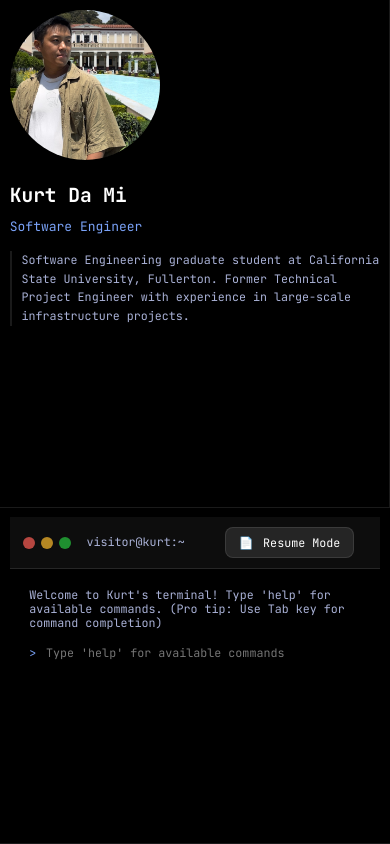
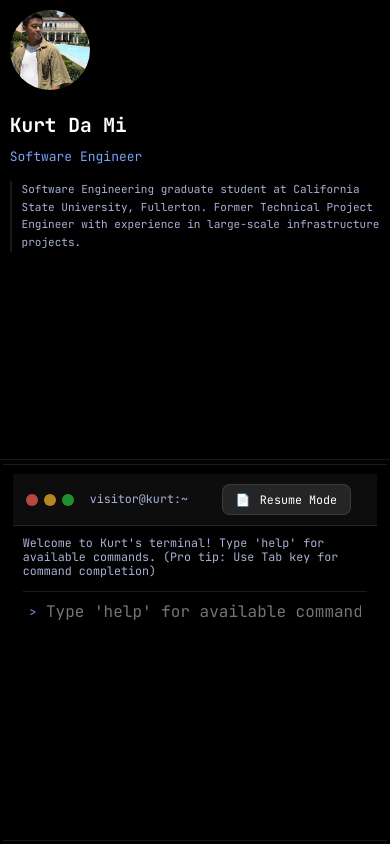
Before and after one commit to kurtdami/kurtdami.github.io, a plain HTML site: page index.html in a window 390 px wide. Drawn offline with Linux system fonts and the light colour scheme.

Commit message:
Add mobile optimizations: improved spacing, touch input, and keyboard handling

```diff
--- a/index.html
+++ b/index.html
@@ -217,19 +217,79 @@
 				}
 			}
 			@media (max-width: 768px) {
-				.resume-mode.active {
+				.terminal {
 					grid-template-columns: 1fr;
-					gap: 0;
+					height: auto;
+					min-height: 100vh;
 				}
-				.resume-sidebar {
-					position: relative;
-					height: auto;
+
+				.terminal-sidebar {
+					padding: 1rem;
 					border-right: none;
 					border-bottom: 1px solid rgba(255, 255, 255, 0.1);
-					width: 100%;
 				}
-				.resume-content {
-					padding: 1.5rem;
+
+				.terminal-main {
+					margin: 0.5rem;
+				}
+
+				.intro {
+					margin-bottom: 0.75rem;  /* Further reduced margin */
+				}
+
+				.intro .avatar {
+					width: 80px;
+					height: 80px;
+				}
+
+				.intro p {
+					font-size: 0.9rem;
+					margin-bottom: 0.5rem;
+				}
+
+				/* Mobile input optimizations */
+				.command-input {
+					font-size: 16px !important;
+					padding: 0.5rem 0;  /* Added padding for better touch target */
+				}
+
+				.command-wrapper {
+					padding: 0.25rem 0;  /* Added padding for better touch area */
+				}
+
+				/* Improve terminal scrolling and layout on mobile */
+				.terminal-content {
+					-webkit-overflow-scrolling: touch;
+					max-height: 65vh;  /* Slightly increased height */
+					padding: 0.75rem;
+				}
+
+				/* Keep input area visible and styled */
+				.prompt {
+					position: sticky;
+					bottom: 0;
+					background: #000;
+					padding: 0.5rem;
+					margin: 0;
+					border-top: 1px solid rgba(255, 255, 255, 0.1);  /* Added border for visual separation */
+				}
+			}
+			/* Additional mobile optimizations */
+			@media (max-width: 480px) {
+				.terminal-sidebar {
+					padding: 0.75rem;
+				}
+
+				.terminal-main {
+					margin: 0.25rem;
+				}
+
+				.terminal-content {
+					padding: 0.75rem;
+				}
+
+				.intro p {
+					font-size: 0.85rem;
 				}
 			}
 			/* Add these styles for autosuggestion */
@@ -613,6 +673,35 @@ At TC Energy, I supported natural gas infrastructure projects, including the $14
 				input.addEventListener('blur', () => {
 					suggestion.textContent = '';
 				});
+
+				// Mobile-specific event handlers
+				if (/iPhone|iPad|iPod|Android/i.test(navigator.userAgent)) {
+					input.addEventListener('keyup', function(e) {
+						// Use space for autocomplete on mobile
+						if (e.key === ' ' && suggestion.textContent) {
+							e.preventDefault();
+							this.value = suggestion.textContent.trim();
+							suggestion.textContent = '';
+							// Prevent the space from being added
+							this.value = this.value.replace(/\s+$/, '');
+						}
+					});
+
+					// Prevent zoom on focus
+					input.addEventListener('focus', function(e) {
+						// Add a slight delay to ensure the viewport is set after the keyboard appears
+						setTimeout(() => {
+							document.documentElement.style.setProperty('--vh', `${window.innerHeight * 0.01}px`);
+						}, 100);
+					});
+
+					// Adjust viewport when keyboard appears/disappears
+					window.addEventListener('resize', () => {
+						document.documentElement.style.setProperty('--vh', `${window.innerHeight * 0.01}px`);
+						// Scroll to input when keyboard appears
+						input.scrollIntoView({ behavior: 'smooth' });
+					});
+				}
 			});
 		</script>
 	</body>
```
